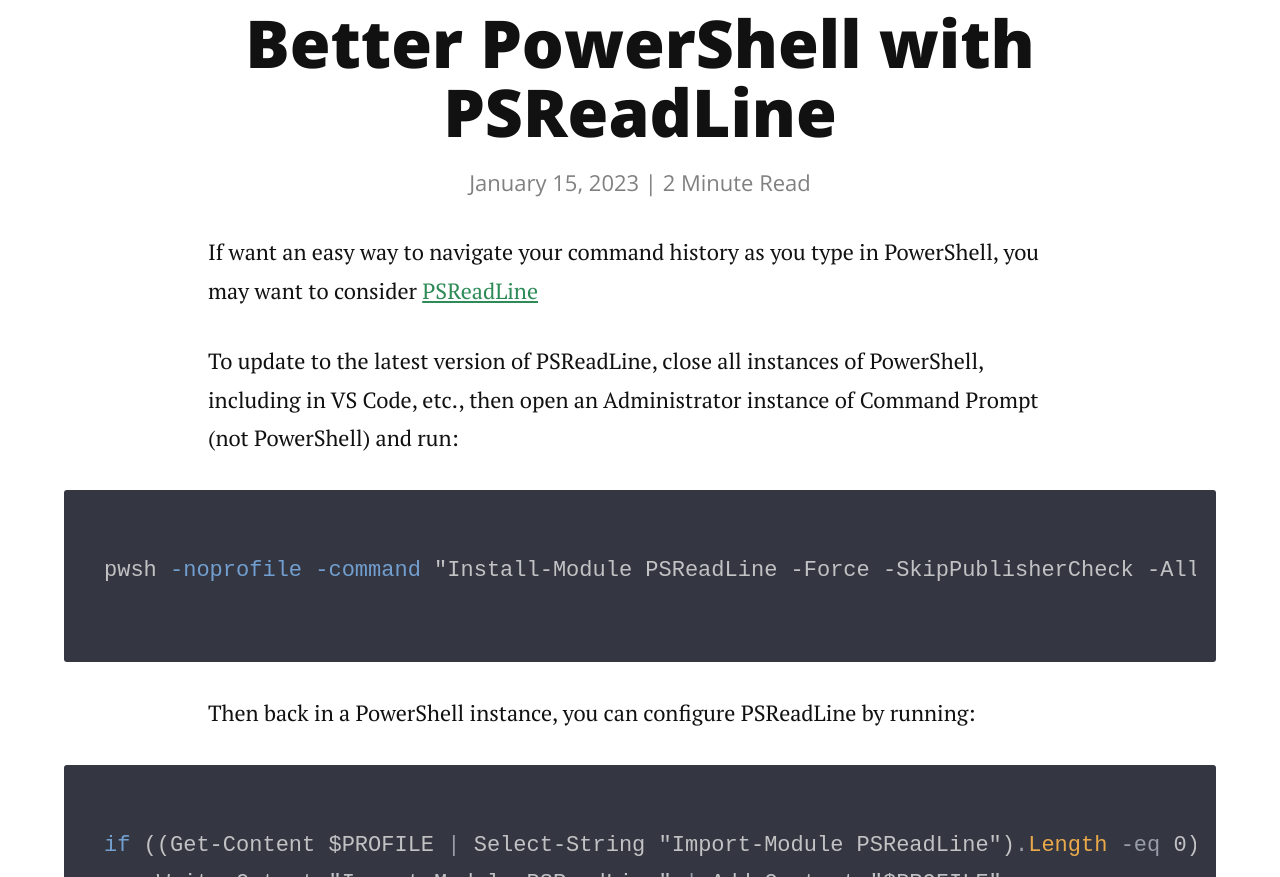
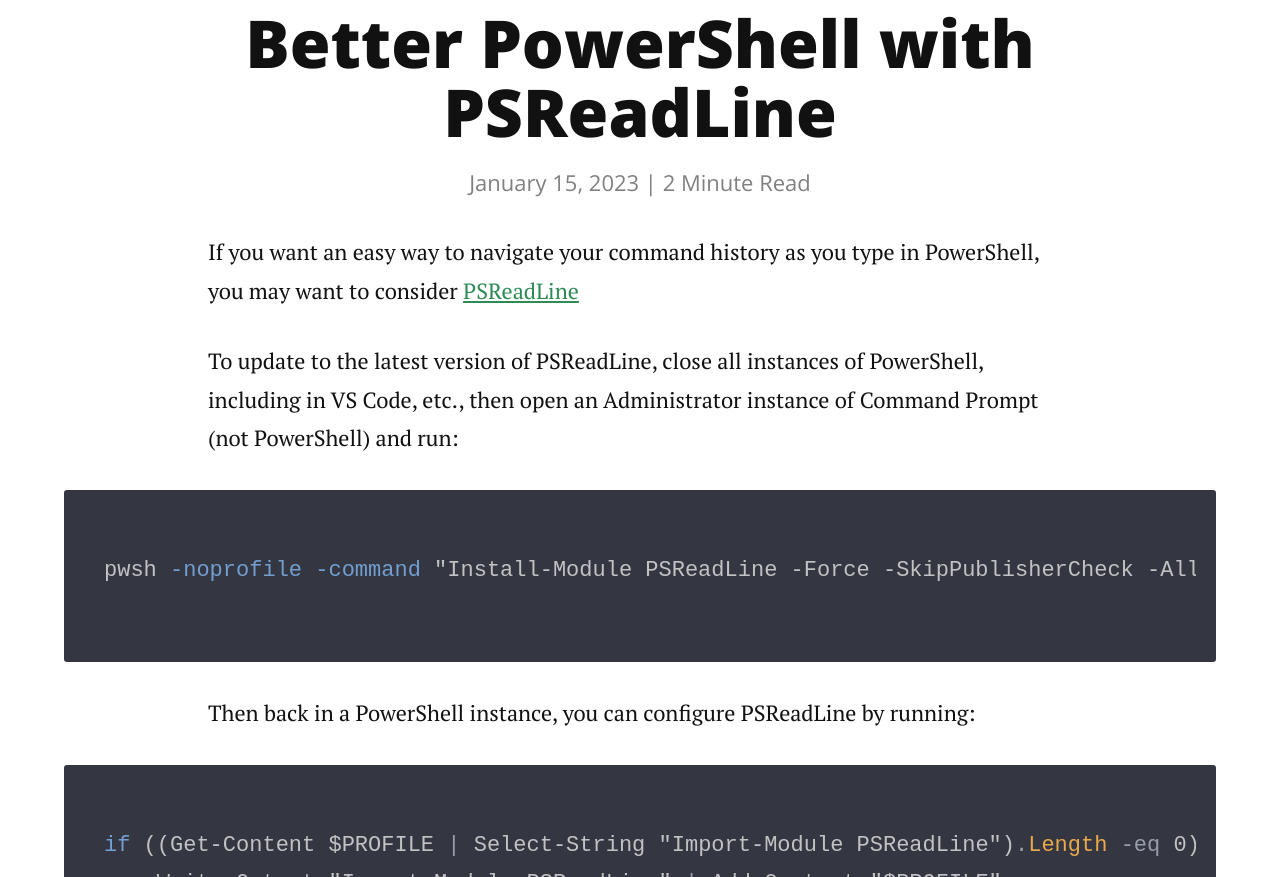
Before and after one commit to brendonthiede/brendonthiede.github.io, a Jekyll site: the page built from _posts/2023-01-14-psreadline.md, in a window 1280 px wide and 900 px high, scrolled down 663 px, cut to the strip 23-900 px from the top of the window. Built offline with Jekyll 4.4.1, drawn with Linux system fonts in a browser that asks for light colours.

```diff
--- a/_posts/2023-01-14-psreadline.md
+++ b/_posts/2023-01-14-psreadline.md
@@ -5,7 +5,7 @@
 categories: devops
 externalImage: https://upload.wikimedia.org/wikipedia/commons/a/af/PowerShell_Core_6.0_icon.png
 ---
-If want an easy way to navigate your command history as you type in PowerShell, you may want to consider [PSReadLine](https://github.com/PowerShell/PSReadLine)
+If you want an easy way to navigate your command history as you type in PowerShell, you may want to consider [PSReadLine](https://github.com/PowerShell/PSReadLine)
 
 To update to the latest version of PSReadLine, close all instances of PowerShell, including in VS Code, etc., then open an Administrator instance of Command Prompt (not PowerShell) and run:
 
```
Also changed, not shown: _posts/2025-02-01-k8s-lab-on-linux.md (+3 -1 lines).
